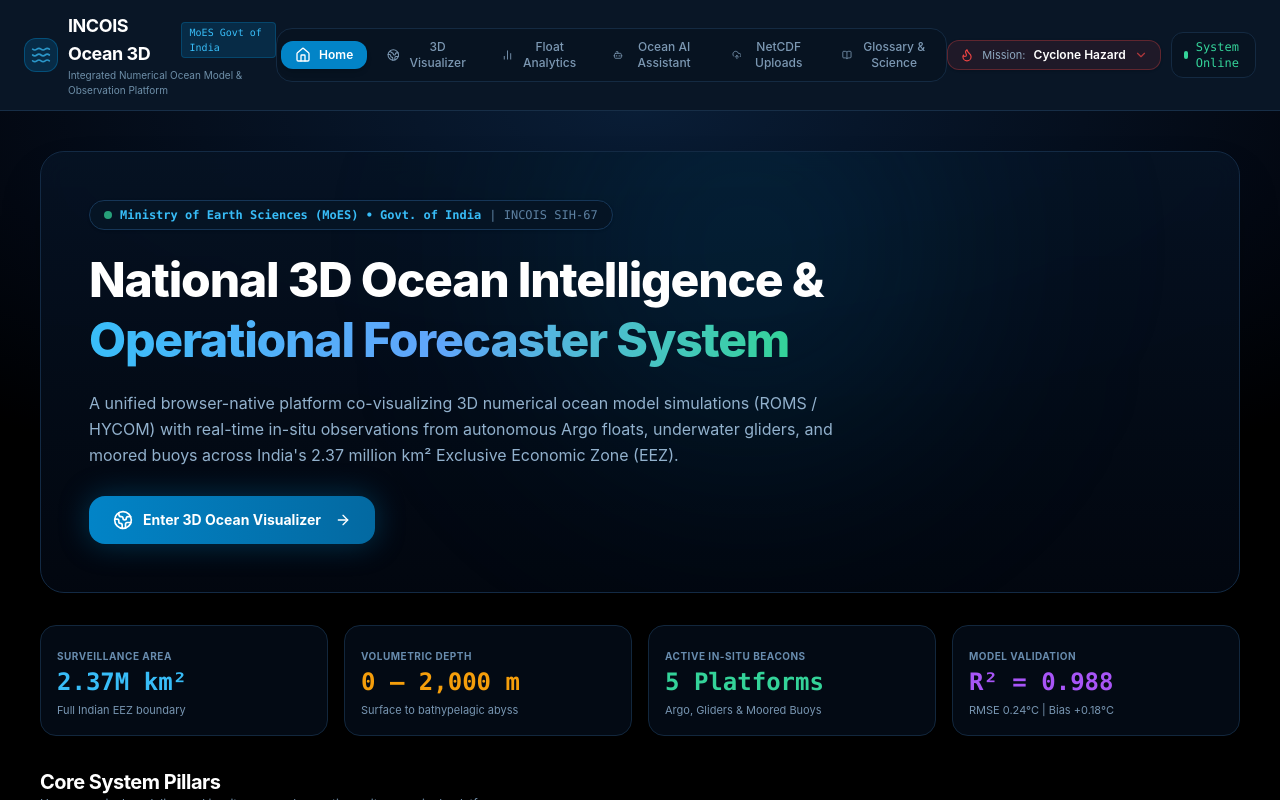
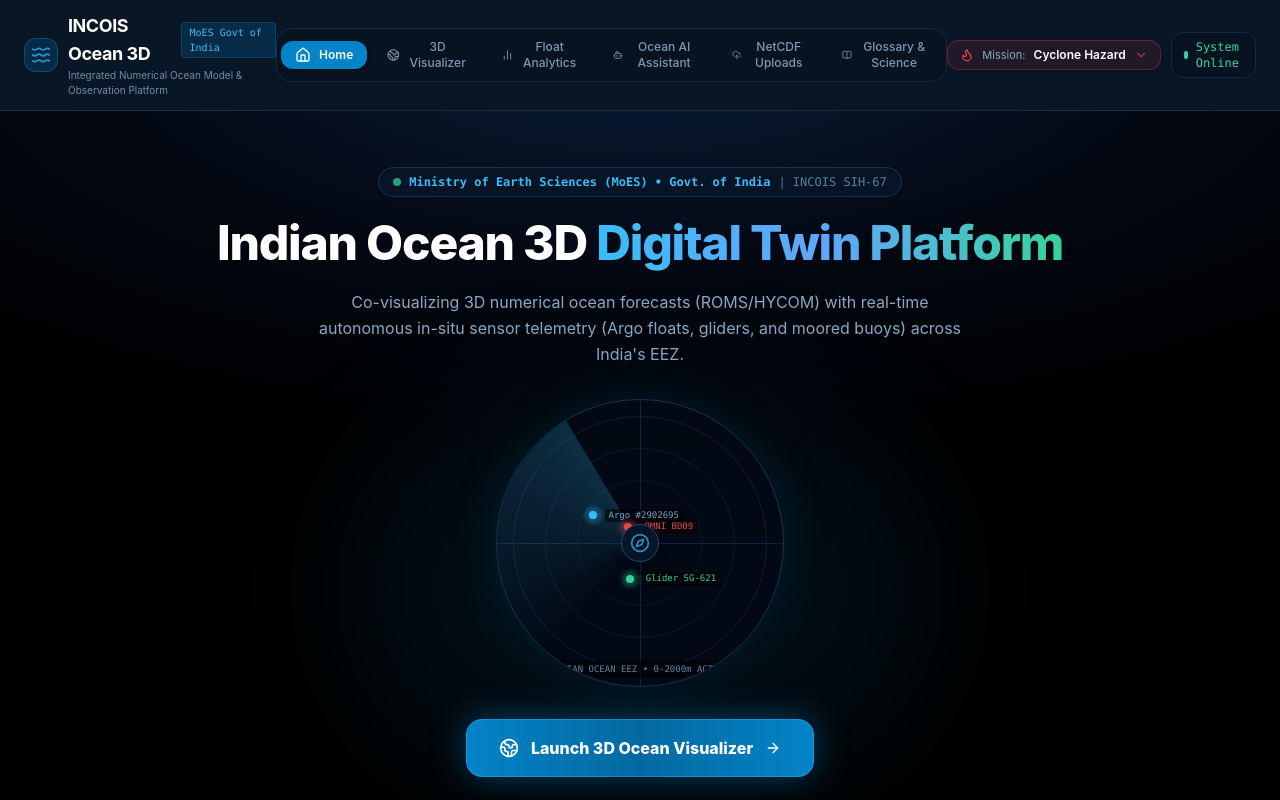
Before and after one commit to choudharysuhel9-dev/SIH-67, a React app in the folder frontend/: page / in a window 1280 px wide. Built offline with nearby package versions, Linux system fonts and the light colour scheme; the HTML template or start-up script is replaced by a standard one.

Commit message:
vertical exaggeration & layer opacity sliders

```diff
--- a/frontend/src/App.jsx
+++ b/frontend/src/App.jsx
@@ -159,6 +159,20 @@
     }
     setActiveTab("visualizer");
     setIsMissionMenuOpen(false);
+  }
+
+  function handleLaunchVisualizer(targetMissionId) {
+    if (targetMissionId) {
+      const selected = MISSION_PROFILES.find((m) => m.id === targetMissionId);
+      if (selected && selected.preset) {
+        setActiveMissionId(targetMissionId);
+        setVariable(selected.preset.variable);
+        setDepth(selected.preset.depth);
+        setLayers(selected.preset.layers);
+      }
+    }
+    // Instant, consistent transition into 3D visualizer
+    setActiveTab("visualizer");
   }
 
   function handleLayerToggle(key) {
@@ -400,11 +414,13 @@
           {activeTab === "home" && (
             <HomeView
               onNavigate={(tab) => setActiveTab(tab)}
+              onLaunchVisualizer={handleLaunchVisualizer}
               onSelectMission={handleSelectMission}
             />
           )}
 
           {activeTab === "visualizer" && (
+            <div className="flex-1 w-full h-full flex overflow-hidden animate-in fade-in zoom-in-95 duration-300">
               <VisualizerView
                 variable={variable}
                 setVariable={setVariable}
@@ -418,6 +434,7 @@
                 activeMission={activeMission}
                 onSelectMission={handleSelectMission}
               />
+            </div>
           )}
 
           {activeTab === "analytics" && <FloatAnalyticsView />}
--- a/frontend/src/components/HomeView.jsx
+++ b/frontend/src/components/HomeView.jsx
@@ -4,220 +4,168 @@
   ArrowRight,
   Shield,
   Layers,
-  Activity,
-  Waves,
+  Radio,
+  Flame,
   LifeBuoy,
-  Flame,
   Fish,
-  Radio,
-  BarChart3,
-  Compass
+  Compass,
+  Sparkles
 } from "lucide-react";
 
-export default function HomeView({ onNavigate, onSelectMission }) {
+export default function HomeView({ onNavigate, onLaunchVisualizer, onSelectMission }) {
+  const handleLaunch = () => {
+    if (onLaunchVisualizer) {
+      onLaunchVisualizer();
+    } else {
+      onNavigate("visualizer");
+    }
+  };
+
   return (
-    <div className="flex-1 w-full h-full overflow-y-auto bg-[#02050B] bg-[radial-gradient(ellipse_80%_60%_at_50%_0%,_#091D36_0%,_#030812_65%,_#000000_100%)] text-[#DCE8F0] p-4 sm:p-6 lg:p-10 space-y-8 select-none">
+    <div className="flex-1 w-full h-full overflow-y-auto bg-[#020409] bg-[radial-gradient(ellipse_80%_60%_at_50%_-10%,_#0A1D38_0%,_#02060E_60%,_#000000_100%)] text-[#DCE8F0] p-4 sm:p-6 lg:p-10 flex flex-col justify-between select-none">
       {/* =========================================================================
-          EXECUTIVE HERO SECTION (Dark Obsidian & Deep Abyss Blue)
+          TOP: MISSION BRIEFING & BRANDING
           ========================================================================= */}
-      <div className="relative rounded-3xl overflow-hidden border border-[#132A44] bg-gradient-to-b from-[#061324]/90 to-[#020710]/95 p-6 sm:p-10 lg:p-12 shadow-2xl backdrop-blur-md">
-        {/* Subtle luminous deep blue ambient flare */}
-        <div className="absolute -top-24 right-1/4 w-96 h-96 bg-[#0284C7]/15 rounded-full blur-[120px] pointer-events-none" />
-
-        <div className="relative z-10 max-w-4xl space-y-5">
-          {/* Official Government & INCOIS Badge */}
-          <div className="inline-flex items-center gap-2 px-3.5 py-1.5 rounded-full bg-[#051424] border border-[#163657] text-xs font-mono text-[#38BDF8] shadow-sm">
+      <div className="max-w-4xl mx-auto text-center space-y-4 pt-2 sm:pt-4">
+        {/* Official Ministry Badge */}
+        <div className="inline-flex items-center gap-2 px-3.5 py-1.5 rounded-full bg-[#061426] border border-[#143354] text-xs font-mono text-[#38BDF8] shadow-sm">
           <span className="w-2 h-2 rounded-full bg-[#34D399] animate-pulse" />
           <span className="font-semibold">Ministry of Earth Sciences (MoES) • Govt. of India</span>
-            <span className="text-[#5D81A2] hidden sm:inline">| INCOIS SIH-67</span>
+          <span className="text-[#597F9F] hidden sm:inline">| INCOIS SIH-67</span>
         </div>
 
-          {/* Main Title */}
+        {/* Headline */}
         <h1 className="text-3xl sm:text-5xl font-extrabold tracking-tight text-white leading-tight">
-            National 3D Ocean Intelligence &{" "}
+          Indian Ocean 3D{" "}
           <span className="text-transparent bg-clip-text bg-gradient-to-r from-[#38BDF8] via-[#60A5FA] to-[#34D399]">
-              Operational Forecaster System
+            Digital Twin Platform
           </span>
         </h1>
 
-          {/* Subtitle / Objective */}
-          <p className="text-sm sm:text-base text-[#92B1CD] leading-relaxed max-w-3xl">
-            A unified browser-native platform co-visualizing 3D numerical ocean model simulations (ROMS / HYCOM)
-            with real-time in-situ observations from autonomous Argo floats, underwater gliders, and moored buoys
-            across India's 2.37 million km² Exclusive Economic Zone (EEZ).
+        {/* Minimalist Subtitle */}
+        <p className="text-sm sm:text-base text-[#88A8C3] max-w-2xl mx-auto leading-relaxed">
+          Co-visualizing 3D numerical ocean forecasts (ROMS/HYCOM) with real-time autonomous
+          in-situ sensor telemetry (Argo floats, gliders, and moored buoys) across India's EEZ.
         </p>
+      </div>
 
-          {/* Single Primary Action Button */}
-          <div className="pt-2 flex items-center gap-4">
+      {/* =========================================================================
+          CENTER: HOLOGRAPHIC OCEAN RADAR & LAUNCH BUTTON
+          ========================================================================= */}
+      <div className="relative max-w-xl mx-auto my-6 sm:my-8 w-full flex flex-col items-center">
+        {/* Radial Ambient Glow behind Radar */}
+        <div className="absolute inset-0 bg-[#0284C7]/10 rounded-full blur-3xl pointer-events-none" />
+
+        {/* Simulated Ocean Sonar Scanner Widget */}
+        <div className="relative w-64 h-64 sm:w-72 sm:h-72 rounded-full border border-[#143455] bg-[#030914]/90 flex items-center justify-center shadow-[0_0_50px_rgba(2,132,199,0.15)] overflow-hidden">
+          {/* Concentric Range Rings */}
+          <div className="absolute inset-4 rounded-full border border-[#143455]/50" />
+          <div className="absolute inset-12 rounded-full border border-[#143455]/40" />
+          <div className="absolute inset-20 rounded-full border border-[#143455]/30" />
+
+          {/* Crosshair Axes */}
+          <div className="absolute w-full h-[1px] bg-[#143455]/60" />
+          <div className="absolute h-full w-[1px] bg-[#143455]/60" />
+
+          {/* Rotating Sonar Radar Sweep Beam */}
+          <div className="absolute inset-0 rounded-full bg-[conic-gradient(from_0deg,_transparent_70%,_#38BDF833_100%)] animate-spin pointer-events-none" style={{ animationDuration: '6s' }} />
+
+          {/* Pulsing In-Situ Telemetry Markers */}
+          {/* Arabian Sea Float */}
+          <div className="absolute top-[38%] left-[32%] flex items-center gap-1">
+            <span className="w-2.5 h-2.5 rounded-full bg-[#38BDF8] animate-ping absolute" />
+            <span className="w-2 h-2 rounded-full bg-[#38BDF8] relative shadow-[0_0_8px_#38BDF8]" />
+            <span className="text-[9px] font-mono text-[#76A1C4] bg-black/60 px-1 rounded ml-1 hidden sm:inline">Argo #2902695</span>
+          </div>
+
+          {/* Bay of Bengal Buoy */}
+          <div className="absolute top-[42%] right-[30%] flex items-center gap-1">
+            <span className="w-2.5 h-2.5 rounded-full bg-[#EF4444] animate-ping absolute" />
+            <span className="w-2 h-2 rounded-full bg-[#EF4444] relative shadow-[0_0_8px_#EF4444]" />
+            <span className="text-[9px] font-mono text-[#EF4444] bg-black/60 px-1 rounded ml-1 hidden sm:inline">OMNI BD09</span>
+          </div>
+
+          {/* Malabar Glider */}
+          <div className="absolute bottom-[35%] left-[45%] flex items-center gap-1">
+            <span className="w-2.5 h-2.5 rounded-full bg-[#34D399] animate-ping absolute" />
+            <span className="w-2 h-2 rounded-full bg-[#34D399] relative shadow-[0_0_8px_#34D399]" />
+            <span className="text-[9px] font-mono text-[#34D399] bg-black/60 px-1 rounded ml-1 hidden sm:inline">Glider SG-621</span>
+          </div>
+
+          {/* Center Compass Reticle */}
+          <div className="z-10 p-2 rounded-full bg-[#061626] border border-[#1D4A75] text-[#38BDF8] shadow-lg">
+            <Compass className="w-5 h-5 animate-pulse" />
+          </div>
+
+          {/* Bottom Coordinates Overlay */}
+          <div className="absolute bottom-2 font-mono text-[9px] text-[#6185A4] bg-black/60 px-2 py-0.5 rounded">
+            INDIAN OCEAN EEZ • 0-2000m ACTIVE
+          </div>
+        </div>
+
+        {/* The Grand Launch Button */}
+        <div className="mt-6 sm:mt-8 relative z-20">
           <button
-              onClick={() => onNavigate("visualizer")}
-              className="flex items-center gap-2.5 px-6 py-3.5 rounded-2xl bg-gradient-to-r from-[#0284C7] to-[#0369A1] hover:from-[#0369A1] hover:to-[#0284C7] text-white font-bold text-sm shadow-[0_0_30px_rgba(2,132,199,0.35)] transition-all hover:scale-[1.02] active:scale-[0.98]"
+            onClick={handleLaunch}
+            className="group relative flex items-center gap-3 px-8 py-4 rounded-2xl bg-gradient-to-r from-[#0284C7] via-[#0369A1] to-[#0284C7] hover:from-[#0369A1] hover:to-[#0284C7] text-white font-extrabold text-sm sm:text-base shadow-[0_0_35px_rgba(2,132,199,0.45)] transition-all hover:scale-[1.03] active:scale-[0.98] border border-[#38BDF8]/40"
           >
-              <Globe2 className="w-5 h-5 text-white" />
-              <span>Enter 3D Ocean Visualizer</span>
-              <ArrowRight className="w-4 h-4 ml-1" />
+            <Globe2 className="w-5 h-5 text-white transition-transform group-hover:rotate-45" />
+            <span>Launch 3D Ocean Visualizer</span>
+            <ArrowRight className="w-4 h-4 transition-transform group-hover:translate-x-1" />
           </button>
-          </div>
         </div>
       </div>
 
       {/* =========================================================================
-          KEY OPERATIONAL METRICS (High-Contrast Obsidian Cards)
+          BOTTOM: COMPACT TELEMETRY STRIP & QUICK MISSION JUMP
           ========================================================================= */}
-      <div className="grid grid-cols-2 lg:grid-cols-4 gap-3 sm:gap-4">
-        {[
-          {
-            label: "Surveillance Area",
-            value: "2.37M km²",
-            sub: "Full Indian EEZ boundary",
-            color: "text-[#38BDF8]",
-          },
-          {
-            label: "Volumetric Depth",
-            value: "0 – 2,000 m",
-            sub: "Surface to bathypelagic abyss",
-            color: "text-[#F59E0B]",
-          },
-          {
-            label: "Active In-Situ Beacons",
-            value: "5 Platforms",
-            sub: "Argo, Gliders & Moored Buoys",
-            color: "text-[#34D399]",
-          },
-          {
-            label: "Model Validation",
-            value: "R² = 0.988",
-            sub: "RMSE 0.24°C | Bias +0.18°C",
-            color: "text-[#A855F7]",
-          },
-        ].map((metric, idx) => (
-          <div
-            key={idx}
-            className="p-4 rounded-2xl bg-[#040C17]/90 border border-[#12273D] backdrop-blur-sm space-y-1"
-          >
-            <span className="text-[10px] font-bold uppercase tracking-wider text-[#688CAE]">
-              {metric.label}
-            </span>
-            <div className={`text-xl sm:text-2xl font-black font-mono ${metric.color}`}>
-              {metric.value}
+      <div className="max-w-4xl mx-auto w-full space-y-3 pt-2">
+        <div className="grid grid-cols-3 gap-2 sm:gap-4 text-center">
+          <div className="p-3 rounded-2xl bg-[#040C18]/80 border border-[#11273F]">
+            <span className="text-[10px] uppercase font-mono text-[#5A7C9D] block">EEZ Surveillance</span>
+            <span className="text-sm sm:text-base font-bold font-mono text-[#38BDF8]">2.37M km²</span>
           </div>
-            <p className="text-[11px] text-[#7896B2]">{metric.sub}</p>
+          <div className="p-3 rounded-2xl bg-[#040C18]/80 border border-[#11273F]">
+            <span className="text-[10px] uppercase font-mono text-[#5A7C9D] block">Depth Slices</span>
+            <span className="text-sm sm:text-base font-bold font-mono text-[#F59E0B]">0 – 2,000 m</span>
           </div>
-        ))}
-      </div>
-
-      {/* =========================================================================
-          THE 3 CORE ARCHITECTURAL PILLARS (Informative, Clean, No Duplicate Links)
-          ========================================================================= */}
-      <div className="space-y-4">
-        <div>
-          <h2 className="text-lg sm:text-xl font-bold text-white tracking-tight">
-            Core System Pillars
-          </h2>
-          <p className="text-xs text-[#7392AD]">
-            How numerical modeling and in-situ ocean observation unite on a single platform
-          </p>
-        </div>
-
-        <div className="grid grid-cols-1 md:grid-cols-3 gap-4">
-          {/* Pillar 1: Numerical Modeling */}
-          <div className="rounded-2xl bg-[#040C17]/80 border border-[#12283E] p-5 space-y-3">
-            <div className="flex items-center gap-2.5">
-              <div className="p-2 rounded-xl bg-[#0284C7]/20 text-[#38BDF8] border border-[#0284C7]/30">
-                <Layers className="w-5 h-5" />
-              </div>
-              <div>
-                <h3 className="text-sm font-bold text-white">3D Numerical Modeling</h3>
-                <span className="text-[10px] font-mono text-[#38BDF8]">ROMS & HYCOM Outputs</span>
-              </div>
-            </div>
-            <p className="text-xs text-[#8BA7BF] leading-relaxed">
-              Provides multi-depth volumetric fields of Sea Surface Temperature (SST), Salinity,
-              Current Streamlines, and Sea Surface Height with interactive time-step playback and
-              custom scientific color palettes.
-            </p>
-          </div>
-
-          {/* Pillar 2: In-Situ Ground Truth */}
-          <div className="rounded-2xl bg-[#040C17]/80 border border-[#12283E] p-5 space-y-3">
-            <div className="flex items-center gap-2.5">
-              <div className="p-2 rounded-xl bg-[#34D399]/20 text-[#34D399] border border-[#34D399]/30">
-                <Radio className="w-5 h-5" />
-              </div>
-              <div>
-                <h3 className="text-sm font-bold text-white">In-Situ Ground Truth</h3>
-                <span className="text-[10px] font-mono text-[#34D399]">Argo & Glider Telemetry</span>
-              </div>
-            </div>
-            <p className="text-xs text-[#8BA7BF] leading-relaxed">
-              Autonomous robotic sensors provide real physical profiles. The system plots real observations
-              alongside numerical forecasts to calculate statistical bias, ensuring ocean forecasts remain accurate.
-            </p>
-          </div>
-
-          {/* Pillar 3: Operational Mandates */}
-          <div className="rounded-2xl bg-[#040C17]/80 border border-[#12283E] p-5 space-y-3">
-            <div className="flex items-center gap-2.5">
-              <div className="p-2 rounded-xl bg-[#EF4444]/20 text-[#EF4444] border border-[#EF4444]/30">
-                <Shield className="w-5 h-5" />
-              </div>
-              <div>
-                <h3 className="text-sm font-bold text-white">Maritime Emergency Roles</h3>
-                <span className="text-[10px] font-mono text-[#EF4444]">Disaster & Advisory Presets</span>
-              </div>
-            </div>
-            <p className="text-xs text-[#8BA7BF] leading-relaxed">
-              Tailored presets for time-bound missions: Cyclone Hazard (Upper Ocean Heat / TCHP),
-              Indian Coast Guard Search & Rescue (surface drift vectors), and Potential Fishing Zones (PFZ).
-            </p>
-          </div>
+          <div className="p-3 rounded-2xl bg-[#040C18]/80 border border-[#11273F]">
+            <span className="text-[10px] uppercase font-mono text-[#5A7C9D] block">Sensor Validation</span>
+            <span className="text-sm sm:text-base font-bold font-mono text-[#34D399]">R² = 0.988</span>
           </div>
         </div>
 
-      {/* =========================================================================
-          QUICK MISSION LAUNCHER BAR (Instant 1-Click Entry to Specific Mission)
-          ========================================================================= */}
-      <div className="rounded-2xl bg-[#030913] border border-[#112438] p-4 sm:p-5 flex flex-col sm:flex-row items-start sm:items-center justify-between gap-4">
-        <div className="space-y-0.5">
-          <span className="text-[10px] font-bold uppercase tracking-wider text-[#688CAE] block">
-            Direct Mission Launch
-          </span>
-          <p className="text-xs text-[#A1BCD4]">
-            Jump straight into the 3D globe pre-configured for an operational disaster role:
-          </p>
-        </div>
-
-        <div className="flex items-center gap-2 flex-wrap">
+        {/* Clean 1-Click Operational Presets */}
+        <div className="flex items-center justify-center gap-2 flex-wrap text-xs pt-1">
+          <span className="text-[11px] text-[#6384A2] font-mono mr-1">Direct Role Launch:</span>
           <button
             onClick={() => {
               if (onSelectMission) onSelectMission("cyclone");
-              onNavigate("visualizer");
+              handleLaunch();
             }}
-            className="flex items-center gap-1.5 px-3 py-1.5 rounded-xl bg-red-950/40 hover:bg-red-900/60 text-red-300 border border-red-500/40 text-xs font-semibold transition-colors"
+            className="flex items-center gap-1.5 px-2.5 py-1 rounded-xl bg-red-950/40 hover:bg-red-900/60 text-red-300 border border-red-500/30 text-[11px] font-medium transition-colors"
           >
-            <Flame className="w-3.5 h-3.5 text-red-400" />
-            <span>Cyclone Hazard</span>
+            <Flame className="w-3 h-3 text-red-400" />
+            <span>Cyclone Warning</span>
           </button>
-
           <button
             onClick={() => {
               if (onSelectMission) onSelectMission("sar");
-              onNavigate("visualizer");
+              handleLaunch();
             }}
-            className="flex items-center gap-1.5 px-3 py-1.5 rounded-xl bg-amber-950/40 hover:bg-amber-900/60 text-amber-300 border border-amber-500/40 text-xs font-semibold transition-colors"
+            className="flex items-center gap-1.5 px-2.5 py-1 rounded-xl bg-amber-950/40 hover:bg-amber-900/60 text-amber-300 border border-amber-500/30 text-[11px] font-medium transition-colors"
           >
-            <LifeBuoy className="w-3.5 h-3.5 text-amber-400" />
+            <LifeBuoy className="w-3 h-3 text-amber-400" />
             <span>Coast Guard SAR</span>
           </button>
-
           <button
             onClick={() => {
               if (onSelectMission) onSelectMission("fishery");
-              onNavigate("visualizer");
+              handleLaunch();
             }}
-            className="flex items-center gap-1.5 px-3 py-1.5 rounded-xl bg-emerald-950/40 hover:bg-emerald-900/60 text-emerald-300 border border-emerald-500/40 text-xs font-semibold transition-colors"
+            className="flex items-center gap-1.5 px-2.5 py-1 rounded-xl bg-emerald-950/40 hover:bg-emerald-900/60 text-emerald-300 border border-emerald-500/30 text-[11px] font-medium transition-colors"
           >
-            <Fish className="w-3.5 h-3.5 text-emerald-400" />
+            <Fish className="w-3 h-3 text-emerald-400" />
             <span>Fishery PFZ</span>
           </button>
         </div>
```
Also changed, not shown: frontend/src/components/ViewportStage.jsx (+17 -2 lines), frontend/src/components/VisualizerView.jsx (+59 -0 lines). Lines whose indentation alone changed are shown as unchanged.
